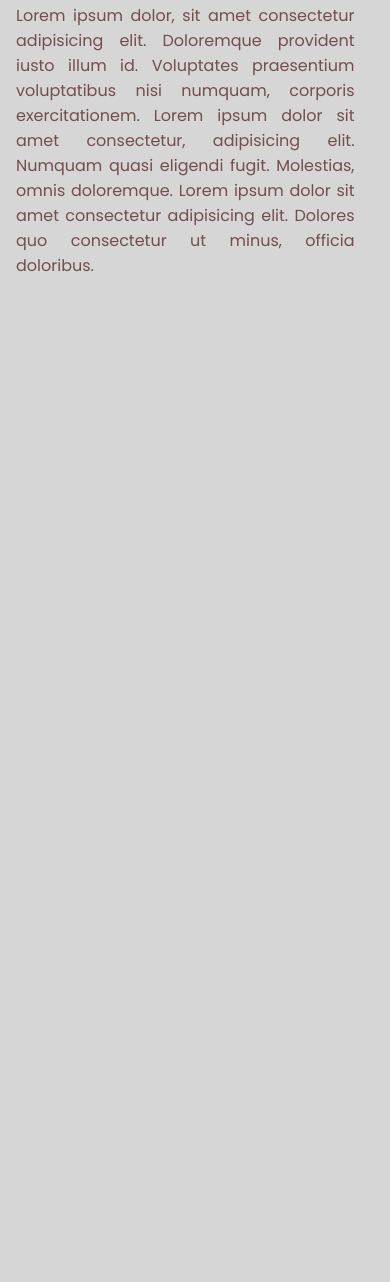
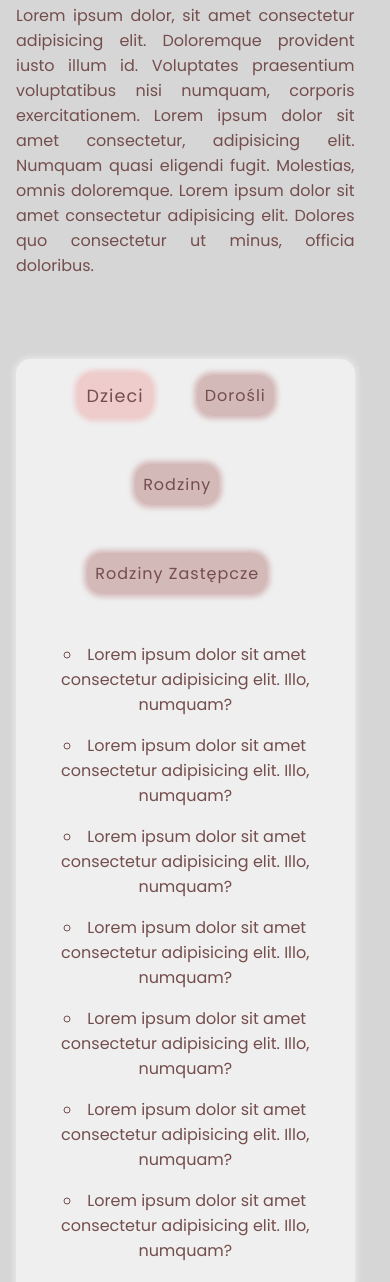
Before and after one commit to malum-web/psychology, a plain HTML site: page index.html in a window 390 px wide. Shown: the part 1382-2664 px from the top of the page. Before the commit the page ends 1787 px from the top, so only its background shows below. Drawn offline with Linux system fonts and the light colour scheme; a web font is replaced by a local one.

Commit message:
offer mobile

```diff
--- a/index.html
+++ b/index.html
@@ -42,7 +42,7 @@
             </div>
         </div>
     </section>
-    <!-- <section id="offer">
+    <section id="offer">
         <div class="offer_container">
             <div class="button_offer">
                 <button class="button_active">Dzieci</button>
@@ -101,7 +101,7 @@
         </div>
     </section>
     <footer id="contact">
-    </footer> -->
+    </footer>
     <button id="up">&#8682</button>
     <script src="script.js"></script>
 </body>
--- a/style.css
+++ b/style.css
@@ -191,7 +191,7 @@ li a {
 
 /* Offer */
 
-/* #offer {
+#offer {
     height: calc(100vh - 100px);
     display: flex;
     justify-content: center;
@@ -199,7 +199,7 @@ li a {
 }
 
 .offer_container {
-    height: 60%;
+    height: 70%;
     display: flex;
     flex-direction: column;
     justify-content: flex-start;
@@ -249,6 +249,7 @@ li a {
 
 .child ul li{
     list-style: circle;
+    list-style-position: inside;
     display: list-item;
     float: none;
     margin-right: 0;
@@ -265,7 +266,7 @@ li a {
 
 .foster_families {
     display: none;
-} */
+}
 
 /* Contact */
 
@@ -384,8 +385,8 @@ li a {
         width: 300px;
     }
 
-    /* #offer {
-        width: 90vw;
+    #offer {
+        width: 95vw;
         height: 100vh;
         padding: 1rem;
     }
@@ -397,26 +398,28 @@ li a {
     }
 
     .button_offer {
-        gap: 1.5rem;
+        justify-content: center;
     }
 
     .button_offer button {
-        width: 6.5rem;
-        height: 4rem;
+        width: auto;
+        height: auto;
         font-size: 1rem;
+        margin-right: 1rem;
+        margin-bottom: 1rem;
     }
 
     .text_offer {
+        width: 100%;
         display: flex;
         justify-content: center;
         align-items: center;
     }
 
     .child ul  {
-        display: inline;
-        width: 80%;
+        width: 100%;
         text-align: center;
         float: none;
         margin: 0;
-    } */
+    }
 }
```
